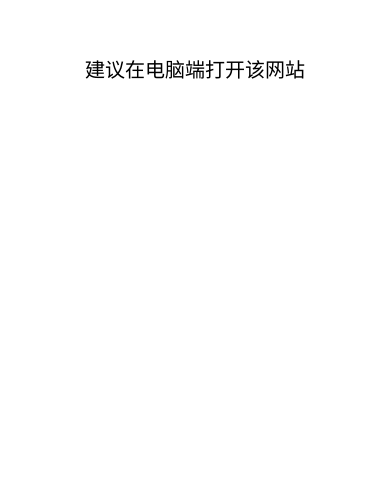
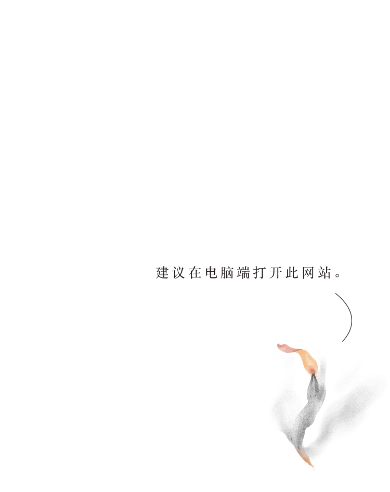
Before and after one commit to YOOUMUU/space-bubble, a Next.js app: page / in a window 390 px wide. Shown: the part 352-844 px from the top of the page. Built offline with nearby package versions, Linux system fonts and the light colour scheme.

Commit message:
Add mobile view image

```diff
--- a/app/layout.tsx
+++ b/app/layout.tsx
@@ -1,6 +1,7 @@
 import type { Metadata } from 'next';
 import '../styles/globals.css';
 import React from 'react';
+import Image from 'next/image';
 
 export const metadata: Metadata = {
   title: '空间气泡 | Space Bubble',
@@ -15,8 +16,14 @@ export default function RootLayout({ children }: Props) {
   return (
     <html className="scroll-smooth">
       <body>
-        <div className="fixed left-0 top-0 z-50 flex h-screen w-screen items-center justify-center bg-white md:hidden">
-          <p className="text-xl">建议在电脑端打开该网站</p>
+        <div className="fixed bottom-0 right-0 z-50 flex h-screen w-screen items-end justify-end bg-white md:hidden">
+          <Image
+            className="w-[60%] "
+            src="/about/moblie-view.webp"
+            width={600}
+            height={600}
+            alt=""
+          />
         </div>
         <div className="hidden md:block">{children}</div>
       </body>
```
Also changed, not shown: public/about/moblie-view.webp (added).
